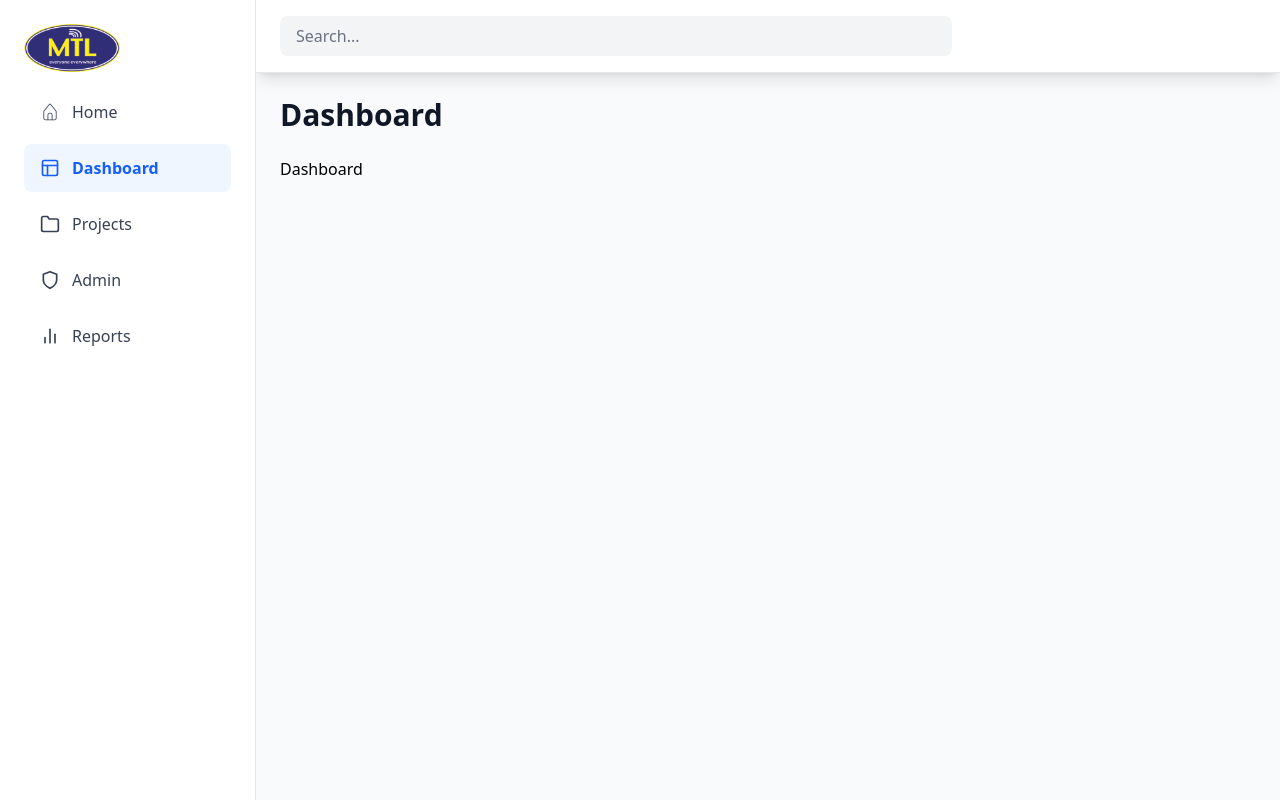
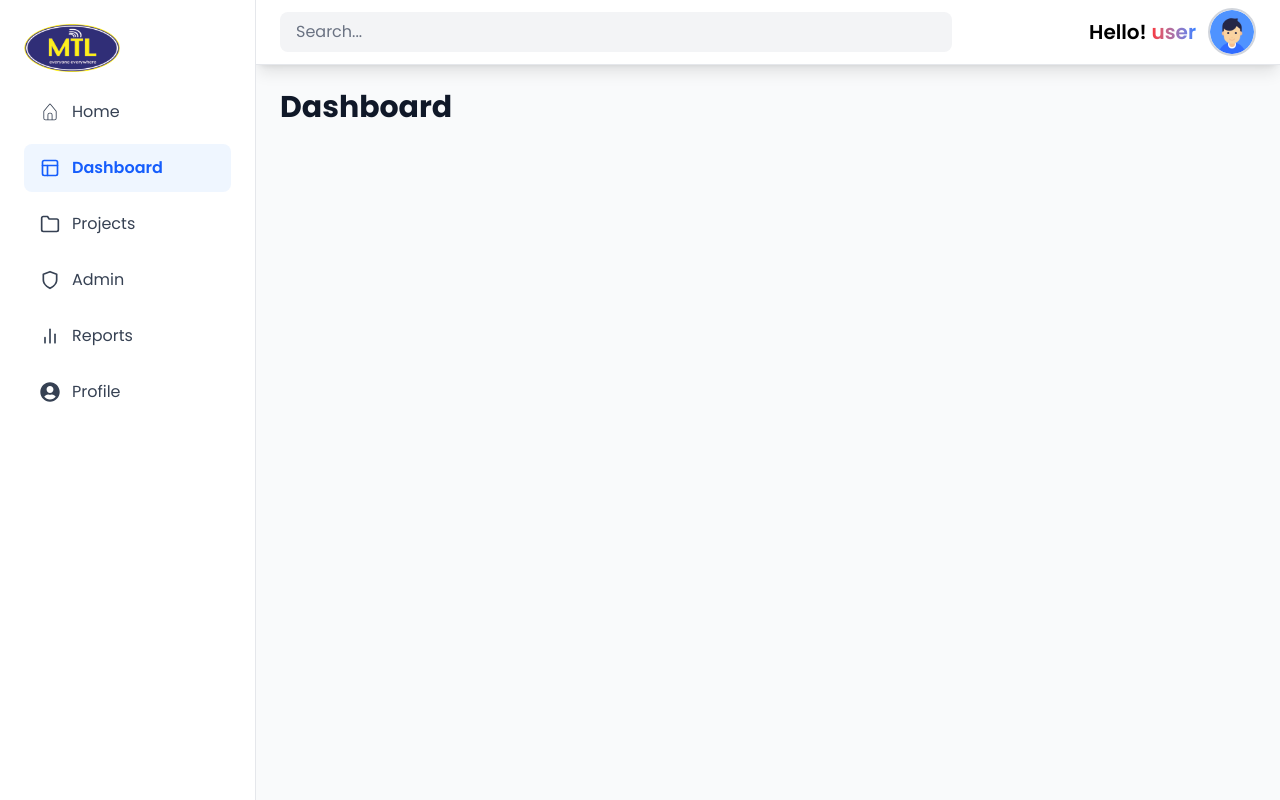
Before and after one commit to Wongani00/MTL-SSE, a React (Vite) app: page /dashboard in a window 1280 px wide. Built offline with nearby package versions, Linux system fonts and the light colour scheme.

Commit message:
adding userprofile, modifying app.jsx

```diff
--- a/index.html
+++ b/index.html
@@ -1,10 +1,10 @@
-<!doctype html>
+<!DOCTYPE html>
 <html lang="en">
   <head>
     <meta charset="UTF-8" />
     <link rel="icon" type="image/png" href="/mtl-logo.png" />
     <meta name="viewport" content="width=device-width, initial-scale=1.0" />
-    <title>client</title>
+    <title>MTL SSE</title>
   </head>
   <body>
     <div id="root"></div>
--- a/src/App.jsx
+++ b/src/App.jsx
@@ -12,6 +12,7 @@ import Projects from "./pages/Projects.jsx";
 import Admin from "./pages/Admin.jsx";
 import Reports from "./pages/Reports.jsx";
 import NotFound from "./pages/errors/NotFound.jsx";
+import UserProfile from "./pages/UserProfile.jsx";
 
 const App = () => {
   const router = createBrowserRouter(
@@ -23,6 +24,7 @@ const App = () => {
           <Route path="projects" element={<Projects />} />
           <Route path="admin" element={<Admin />} />
           <Route path="reports" element={<Reports />} />
+          <Route path="user-profile" element={<UserProfile />} />
         </Route>
         <Route path="*" element={<NotFound />} />
       </>
--- a/src/components/BaseNav.jsx
+++ b/src/components/BaseNav.jsx
@@ -1,4 +1,4 @@
-import React, { useState } from "react";
+import React, { useState, useRef, useEffect } from "react";
 import {
   FiMenu as Menu,
   FiX as X,
@@ -8,11 +8,28 @@ import {
   FiBarChart2 as ReportsIcon,
 } from "react-icons/fi";
 import { CiHome as HomeIcon } from "react-icons/ci";
+import { FaUserCircle } from "react-icons/fa";
 import ImgLog from "../assets/mtl-logo-75.png";
+import Profile from "../assets/user.png";
 import { NavLink, Outlet } from "react-router-dom";
 
 const BaseNav = () => {
+  const [profileSignoutPopper, setProfileSignoutPopper] = useState(false);
   const [sidebarOpen, setSidebarOpen] = useState(false);
+  const dropdownRef = useRef(null);
+
+  useEffect(() => {
+    const handleClickOutside = (event) => {
+      if (dropdownRef.current && !dropdownRef.current.contains(event.target)) {
+        setProfileSignoutPopper(false);
+      }
+    };
+
+    document.addEventListener("mousedown", handleClickOutside);
+    return () => {
+      document.removeEventListener("mousedown", handleClickOutside);
+    };
+  }, []);
 
   const navItems = [
     { name: "Home", icon: HomeIcon, to: "/" },
@@ -20,7 +37,12 @@ const BaseNav = () => {
     { name: "Projects", icon: ProjectsIcon, to: "/projects" },
     { name: "Admin", icon: AdminIcon, to: "/admin" },
     { name: "Reports", icon: ReportsIcon, to: "/reports" },
+    { name: "Profile", icon: FaUserCircle, to: "/user-profile" },
   ];
+
+  const toggleDropdown = () => {
+    setProfileSignoutPopper(!profileSignoutPopper);
+  };
 
   return (
     <div className="h-screen flex overflow-hidden bg-gray-50">
@@ -34,11 +56,13 @@ const BaseNav = () => {
           {/* Company Log */}
           <div className="flex items-center gap-3 mb-4">
             <div className="rounded-full flex items-center justify-center">
-              <img
-                src={ImgLog}
-                alt="logo"
-                className="w-24 h-12 cursor hover:cursor-pointer"
-              />
+              <NavLink to="/">
+                <img
+                  src={ImgLog}
+                  alt="logo"
+                  className="w-24 h-12 cursor hover:cursor-pointer"
+                />
+              </NavLink>
               <button className="md:hidden absolute right-4 top-8 cursor-pointer p-2 rounded-md hover:cursor-pointer hover:bg-gray-100">
                 {
                   <X
@@ -81,7 +105,7 @@ const BaseNav = () => {
       {/* Main Content */}
       <div className="flex-1 flex flex-col overflow-hidden">
         {/* Top Bar */}
-        <header className="bg-white border-b shadow-lg border-gray-200 px-4 lg:px-6 py-4 flex items-center gap-4">
+        <header className="flex justify-between bg-white border-b shadow-lg border-gray-200 px-4 lg:px-6 py-2 flex items-center gap-4">
           <button
             onClick={() => setSidebarOpen(!sidebarOpen)}
             className="md:hidden p-2 rounded-md cursor-pointer hover:cursor-pointer hover:bg-gray-100"
@@ -91,8 +115,42 @@ const BaseNav = () => {
           <input
             type="text"
             placeholder="Search..."
-            className="flex-1 max-w-2xl bg-gray-100 rounded-lg px-4 py-2 text-gray-700 placeholder-gray-500 focus:outline-none focus:ring-2 focus:ring-blue-500"
+            className="hidden md:flex flex-1 max-w-2xl bg-gray-100 rounded-lg px-4 py-2 text-gray-700 placeholder-gray-500 focus:outline-none focus:ring-2 focus:ring-blue-500"
           />
+          <div>
+            <div className="flex items-center gap-3">
+              <h3 className="font-semibold text-[20px]">
+                Hello!{" "}
+                <span className="bg-clip-text text-transparent bg-gradient-to-r from-red-500 to-blue-500">
+                  user
+                </span>
+              </h3>
+              <div className="relative" ref={dropdownRef}>
+                <img
+                  src={Profile}
+                  alt="profile"
+                  className="w-12 h-12 rounded-full cursor-pointer hover:cursor-pointer object-cover border-2 border-gray-300 hover:border-blue-500 transition-colors"
+                  onClick={toggleDropdown}
+                />
+
+                {/* Dropdown Menu */}
+                <ul
+                  className={`flex flex-col bg-white border border-gray-200 rounded-lg shadow-lg p-2 absolute top-14 right-0 w-48 space-y-1 z-50 transition-all duration-200 ${
+                    profileSignoutPopper ? "block" : "hidden"
+                  }`}
+                >
+                  <NavLink to="/user-profile" onClick={toggleDropdown}>
+                    <li className="px-3 py-2 hover:bg-gray-100 rounded-md cursor-pointer transition-colors">
+                      Profile
+                    </li>
+                  </NavLink>
+                  <li className="px-3 py-2 hover:bg-gray-100 rounded-md cursor-pointer transition-colors text-red-600">
+                    Sign Out
+                  </li>
+                </ul>
+              </div>
+            </div>
+          </div>
         </header>
 
         {/* Page Content */}
--- a/src/index.css
+++ b/src/index.css
@@ -1 +1,7 @@
+@import url("https://fonts.googleapis.com/css2?family=Poppins:ital,wght@0,100;0,200;0,300;0,400;0,500;0,600;0,700;0,800;0,900;1,100;1,200;1,300;1,400;1,500;1,600;1,700;1,800;1,900&display=swap");
 @import "tailwindcss";
+* {
+  font-family: "Poppins", sans-serif;
+  list-style: none;
+  box-sizing: border-box;
+}
--- a/src/pages/Admin.jsx
+++ b/src/pages/Admin.jsx
@@ -1,7 +1,19 @@
 import React from "react";
+import { Helmet } from "react-helmet";
 
 const Admin = () => {
-  return <div>Admin</div>;
+  return (
+    <div>
+      <Helmet>
+        <title>MTL SSE | Admin Panel</title>
+        <meta
+          name="description"
+          content="Admin Panel - Management of application settings and users."
+        />
+        <meta property="og:title" content="Admin Panel" />
+      </Helmet>
+    </div>
+  );
 };
 
 export default Admin;
--- a/src/pages/Dashboard.jsx
+++ b/src/pages/Dashboard.jsx
@@ -1,9 +1,19 @@
-import React from 'react'
+import React from "react";
+import { Helmet } from "react-helmet";
 
 const Dashboard = () => {
   return (
-    <div>Dashboard</div>
-  )
-}
+    <div>
+      <Helmet>
+        <title>MTL SSE | Dashboard</title>
+        <meta
+          name="description"
+          content="Dashboard - Overview of key metrics and recent activity."
+        />
+        <meta property="og:title" content="Dashboard" />
+      </Helmet>
+    </div>
+  );
+};
 
-export default Dashboard
+export default Dashboard;
--- a/src/pages/Home.jsx
+++ b/src/pages/Home.jsx
@@ -1,9 +1,19 @@
-import React from 'react'
+import React from "react";
+import { Helmet } from "react-helmet";
 
 const Home = () => {
   return (
-    <div>Home</div>
-  )
-}
+    <div>
+      <Helmet>
+        <title>MTL SSE | Home</title>
+        <meta
+          name="description"
+          content="Welcome to the Home Page of our application."
+        />
+        <meta property="og:title" content="Home Page" />
+      </Helmet>
+    </div>
+  );
+};
 
-export default Home
+export default Home;
--- a/src/pages/Projects.jsx
+++ b/src/pages/Projects.jsx
@@ -1,9 +1,19 @@
-import React from 'react'
+import React from "react";
+import { Helmet } from "react-helmet";
 
 const Projects = () => {
   return (
-    <div>Projects</div>
-  )
-}
+    <div>
+      <Helmet>
+        <title>MTL SSE | Projects</title>
+        <meta
+          name="description"
+          content="Projects - Overview of all projects and their statuses."
+        />
+        <meta property="og:title" content="Projects" />
+      </Helmet>
+    </div>
+  );
+};
 
-export default Projects
+export default Projects;
--- a/src/pages/Reports.jsx
+++ b/src/pages/Reports.jsx
@@ -1,8 +1,14 @@
 import React from "react";
+import { Helmet } from "react-helmet";
 
 const Reports = () => {
   return (
     <div>
+      <Helmet>
+        <title>MTL SSE | Reports</title>
+        <meta name="description" content="Reports for MTL SSE progress" />
+        <meta property="og:title" content="MTL SSE | Reports" />
+      </Helmet>
       7.4.13. The Faculty of Humanities and Social Sciences has the following
       Departments: i. ii. iii. iv. v. vi. Communication Studies Information
       Sciences Theology and Religious Studies History and Heritage Studies
--- /dev/null
+++ b/src/pages/UserProfile.jsx
@@ -0,0 +1,13 @@
+import React from "react";
+import { FaUserCircle } from "react-icons/fa";
+
+const UserProfile = () => {
+  return (
+    <div>
+      <FaUserCircle size={30} color="blue" />
+      <span>Profile</span>
+    </div>
+  );
+};
+
+export default UserProfile;
--- a/src/pages/errors/NotFound.jsx
+++ b/src/pages/errors/NotFound.jsx
@@ -1,10 +1,19 @@
 import React from "react";
 import { IoArrowBackOutline } from "react-icons/io5";
 import { NavLink } from "react-router-dom";
+import { Helmet } from "react-helmet";
 
 const NotFound = () => {
   return (
     <div class="min-h-screen bg-gray-100 dark:bg-gray-900 flex flex-col justify-center items-center px-4 sm:px-6 lg:px-8">
+      <Helmet>
+        <title>404 Not Found</title>
+        <meta
+          name="description"
+          content="404 Not Found - The page you are looking for does not exist."
+        />
+        <meta property="og:title" content="404 Not Found" />
+      </Helmet>
       <div class="max-w-md w-full space-y-8 text-center">
         <div class="mb-8">
           <h2 class="mt-6 text-6xl font-extrabold text-gray-900 dark:text-gray-100">
```
Also changed, not shown: src/assets/user.png (added).
